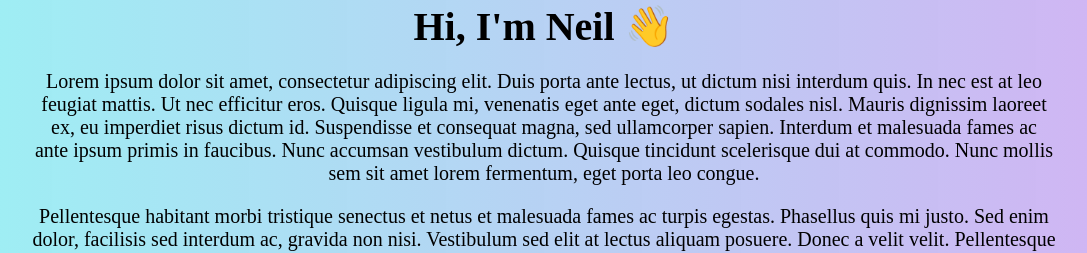
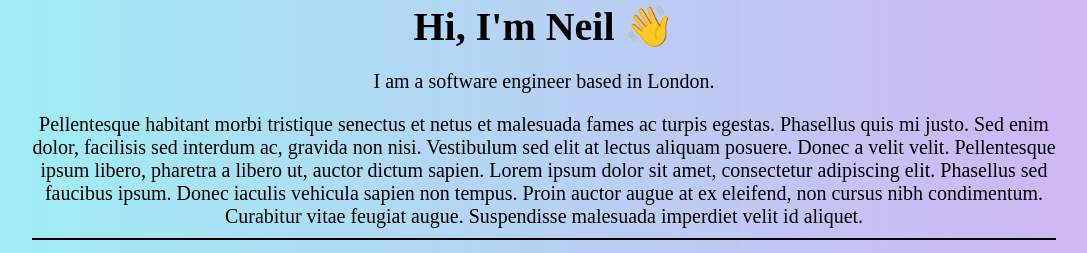
Before and after one commit to ndanner22/Personal-Site, a React (Vite) app: page / in a window 1280 px wide. Shown: the part 295-548 px from the top of the page, without its empty margins (96-1183 px from the left). Built offline with nearby package versions, Linux system fonts and the light colour scheme.

Commit message:
Add a new key/value pair to the project data for extra images to display in the SingleProjectPage

```diff
--- a/src/Components/AboutMe.tsx
+++ b/src/Components/AboutMe.tsx
@@ -4,15 +4,7 @@ export default function AboutMe() {
       <h2 className="title">Hi, I'm Neil 👋</h2>
       <div className="about-me-body">
         <p className="about-me-text">
-          Lorem ipsum dolor sit amet, consectetur adipiscing elit. Duis porta
-          ante lectus, ut dictum nisi interdum quis. In nec est at leo feugiat
-          mattis. Ut nec efficitur eros. Quisque ligula mi, venenatis eget ante
-          eget, dictum sodales nisl. Mauris dignissim laoreet ex, eu imperdiet
-          risus dictum id. Suspendisse et consequat magna, sed ullamcorper
-          sapien. Interdum et malesuada fames ac ante ipsum primis in faucibus.
-          Nunc accumsan vestibulum dictum. Quisque tincidunt scelerisque dui at
-          commodo. Nunc mollis sem sit amet lorem fermentum, eget porta leo
-          congue.
+          I am a software engineer based in London.
         </p>
         <p className="about-me-text">
           Pellentesque habitant morbi tristique senectus et netus et malesuada
--- a/src/data/projectData.ts
+++ b/src/data/projectData.ts
@@ -6,6 +6,7 @@ export interface Project {
   alt: string;
   github: string;
   stack: string[];
+  extraimages: string[];
 }
 
 export const projects: Project[] = [
@@ -15,6 +16,7 @@ export const projects: Project[] = [
     description:
       "StayFresh is a mobile app that uses AI to automatically scan your food items, give you reminders and recipe ideas to prevent food waste.",
     image: "../../public/images/stay-fresh.png",
+    extraimages: [],
     alt: "picture of cell phone app containing a grocery list",
     github: "https://github.com/ndanner22/Stay-Fresh-FE",
     stack: [
@@ -37,6 +39,7 @@ export const projects: Project[] = [
     description:
       "The frontend for a news website built using React and JavaScript, hosted on render.com.",
     image: "../../public/images/place-holder.jpeg",
+    extraimages: ["../../public/images/ncnews-wireframe.png"],
     alt: "picture of homepage of a news website",
     github: "https://github.com/ndanner22/nc-news",
     stack: ["JavaScript", "React", "CSS", "Axios", "HTML"],
@@ -47,6 +50,7 @@ export const projects: Project[] = [
     description:
       "The backend for a news website developed by creating a REST API using JavaScript and PostgreSQL, hosted on elephantsql.com.",
     image: "../../public/images/portrait.png",
+    extraimages: [],
     alt: "picture of JavaScript code",
     github: "https://github.com/ndanner22/news-engine",
     stack: ["JavaScript", "PostgreSQL", "Node.js", "Express.js"],
```
Also changed, not shown: 1 other file (tests, documents, lock files or other folders).
